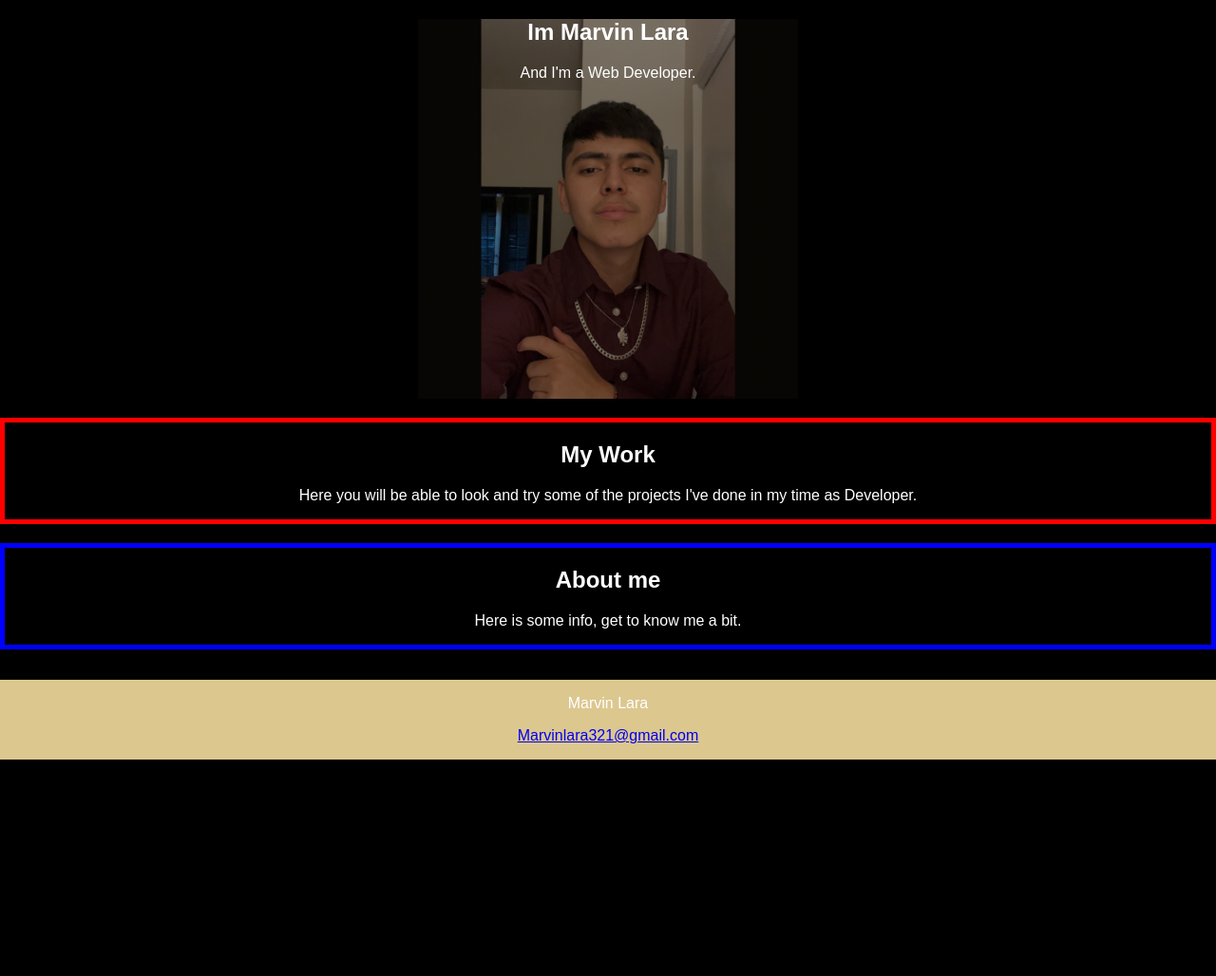
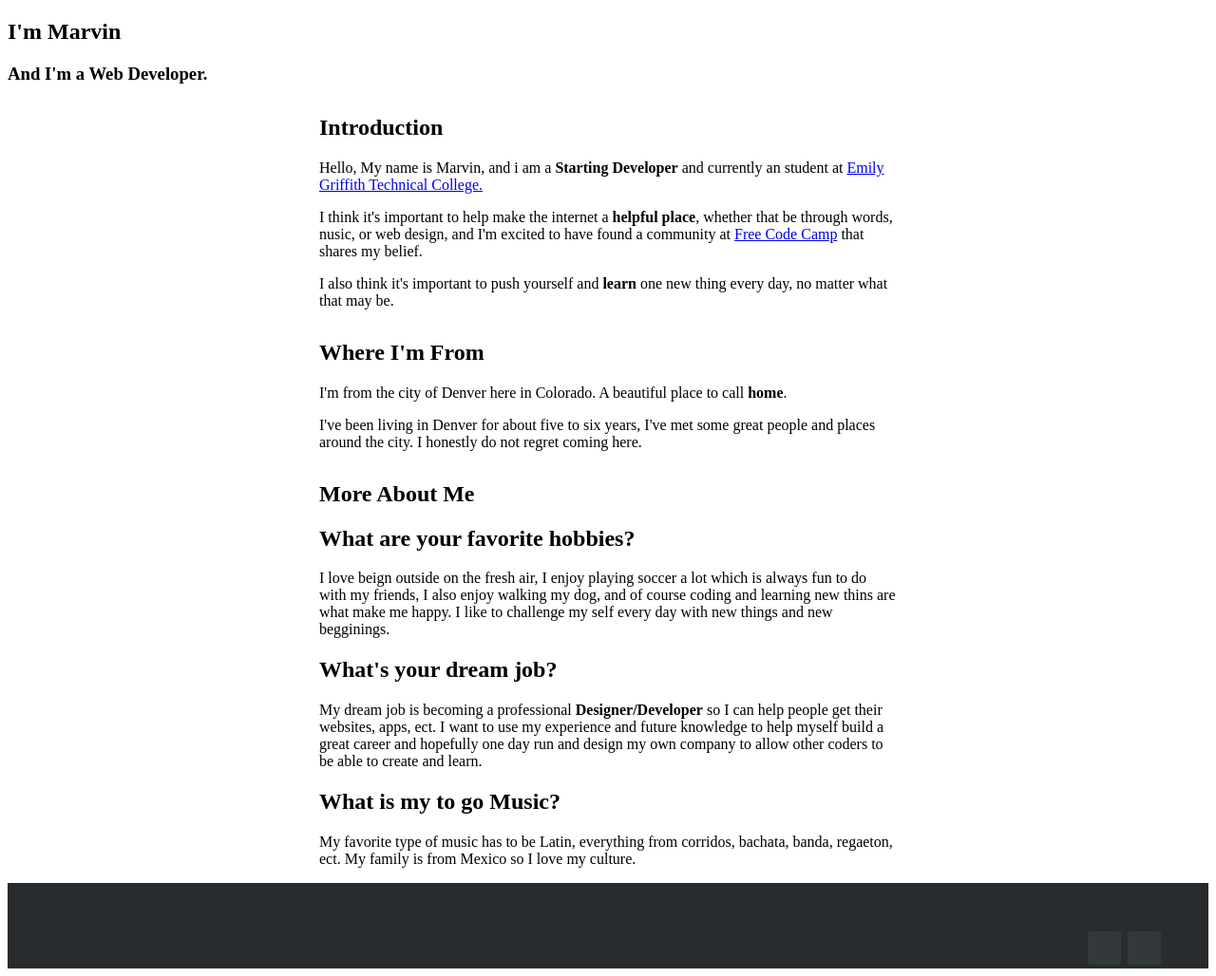
Before and after one commit to Marvoro53/Marvoro53, a plain HTML site: page index.html in a window 1280 px wide. Shown: the whole page at 95% size. Before the commit the page ends 820 px from the top, so only its background shows below. Drawn offline with Linux system fonts and the light colour scheme.

Commit message:
new start

```diff
--- a/index.html
+++ b/index.html
@@ -1,44 +1,80 @@
 <!DOCTYPE html>
 <html lang="en">
+
 <head>
   <meta charset="UTF-8">
   <meta http-equiv="X-UA-Compatible" content="IE=edge">
   <meta name="viewport" content="width=device-width, initial-scale=1.0">
   <title>My Portfolio</title>
   <link rel="stylesheet" href="style.css">
+</head>
 
-</head>
 <body>
 
-  <section class="S1">
-    <h1 class="hone">Im Marvin Lara</h1>
-    <p class="pone">
-      And I'm a Web Developer.
-    </p>
+  <!--HEADER-->
+  <header>
+    <h2>I'm Marvin</h2>
+    <h3>And I'm a Web Developer.</h3>
+  </header>
+  <!--ABOUT-->
+  <section class="introduction-section">
+    <div class="container">
+      <h1>Introduction</h1>
+      <p>Hello, My name is Marvin, and i am a <strong>Starting Developer</strong> and currently an student at <a
+          href="https://www.emilygriffith.edu/">Emily Griffith Technical College.</a></p>
 
+      <p>I think it's important to help make the internet a <strong>helpful place</strong>, whether that be through
+        words, nusic, or web design, and I'm excited to have found a community at <a
+          href="https://www.freecodecamp.org/">Free Code Camp</a> that shares my belief.</p>
+
+      <p>I also think it's important to push yourself and <strong>learn</strong> one new thing every day, no matter what
+        that may be.</p>
+
+    </div>
   </section>
 
-  <section class="S2">
-    <h1>My Work</h1>
-    <p>
-      Here you will be able to look and try some of the projects I've done in my time as Developer.
-    </p>
-
-
+  <section class="location-section">
+    <div class="container">
+      <h1>Where I'm From</h1>
+      <p>
+        I'm from the city of Denver here in Colorado. A beautiful place to call <strong>home</strong>.
+      </p>
+      <p>
+        I've been living in Denver for about five to six years, I've met some great people and places around the city. I
+        honestly do not regret coming here.
+      </p>
+    </div>
   </section>
 
-  <section class="S3">
-    <h1>About me</h1>
-    <p>
-    Here is some info, get to know me a bit.
-    </p>
+  <section class="questions-section">
+    <div class="container">
+      <h1>More About Me</h1>
+      <h2>What are your favorite hobbies?</h2>
+      <p>I love beign outside on the fresh air, I enjoy playing soccer a lot which is always fun to do with my friends,
+        I also enjoy walking my dog, and of course coding and learning new thins are what make me happy. I like to
+        challenge my self every day with new things and new begginings.</p>
 
+      <h2>What's your dream job?</h2>
+      <p> My dream job is becoming a professional <strong>Designer/Developer</strong> so I can help people get their
+        websites, apps, ect. I want to use my experience and future knowledge to help myself build a great career and
+        hopefully one day run and design my own company to allow other coders to be able to create and learn.</p>
+
+      <h2>What is my to go Music?</h2>
+      <p> My favorite type of music has to be Latin, everything from corridos, bachata, banda, regaeton, ect. My family
+        is from Mexico so I love my culture.</p>
+    </div>
   </section>
 
-  <footer>
-    <p>Marvin Lara</p>
-    <p><a href="mailto:marvinlara321@gmail.com">Marvinlara321@gmail.com</a></p>
+  <footer class="footer-distributed">
+
+    <div class="footer-right">
+
+      <a href="https://www.linkedin.com/in/marv%C3%ADn-lara-2837761bb/"><i class="fa fa-linkedin"></i></a>
+      <a href="https://github.com/Marvoro53"><i class="fa fa-github"></i></a>
+    </div>
+
   </footer>
 
 </body>
+
 </html>
--- a/style.css
+++ b/style.css
@@ -1,55 +1,67 @@
-/*headings paras*/
-p{
-    color: white;
-    text-align: center;
-}
-h1{
-    color: white;
-    text-align: center;
-}
-/*section1*/
-body, html {
-    height: 100%;
-    margin: 0;
-    font-family: Arial, Helvetica, sans-serif;
-    background-color: black;
+/* Section Styling */
+
+.introduction-section,
+.location-section,
+.questions-section {
+  max-width: 38em;
+  margin-left: auto;
+  margin-right: auto;
+  margin-top: 2em;
 }
 
-.S1{
-    background-image: linear-gradient(rgba(0, 0, 0, 0.5), rgba(0, 0, 0, 0.5)),
-    url("images/fbpfp.jpg");
-    height: 50%;
-    background-position: center;
-    background-repeat: no-repeat;
-    background-size: contain;
-    position: relative;
-    background-color: black;
+.questions-section > h2 {
+  /*Typography Declarations */
+  font-family: "Gentium Book Basic", Georgia, serif;
+  font-size: 1.1 em;
+  font-weight: bold;
+  color: #222222;
 }
-.pone{
+/* Footer Styling */
+.footer-distributed {
+    background-color: #292c2f;
+    box-shadow: 0 1px 1px 0 rgba(0, 0, 0, 0.12);
+    box-sizing: border-box;
+    width: 100%;
+    text-align: left;
+    font: normal 16px sans-serif;
+    padding: 45px 50px;
+  }
+
+  .footer-distributed .footer-right {
+    float: right;
+    margin-top: 6px;
+    max-width: 180px;
+  }
+
+  .footer-distributed .footer-right a {
+    display: inline-block;
+    width: 35px;
+    height: 35px;
+    background-color: #33383b;
+    border-radius: 2px;
+    font-size: 20px;
+    color: #ffffff;
     text-align: center;
-    color: white;
-}
-.hone{
-    text-align: center;
-    color: white;
-}
-/*section2*/
-.S2{
-    margin-top: 20px;
-    border: solid 5px red;
-}
-/*section3*/
-.S3{
-    margin-top: 20px;
-    border: solid blue 5px;
-}
-/*footer*/
-footer{
-    position: fixed;
-    left: 0;
-    bottom: 0;
-    width: 100%;
-    background-color: rgb(220, 199, 143);
-    color: white;
-    text-align: center;
-}
+    line-height: 35px;
+    margin-left: 3px;
+    transition:all .25s;
+  }
+
+  .footer-distributed .footer-right a:hover{transform:scale(1.1); -webkit-transform:scale(1.1);}
+
+  .footer-distributed p.footer-links a:hover{text-decoration:underline;}
+
+  /* Media Queries */
+
+@media (max-width: 600px) {
+    .footer-distributed .footer-left, .footer-distributed .footer-right {
+      text-align: center;
+    }
+    .footer-distributed .footer-right {
+      float: none;
+      margin: 0 auto 20px;
+    }
+    .footer-distributed .footer-left p.footer-links {
+      line-height: 1.8;
+    }
+  }
```
